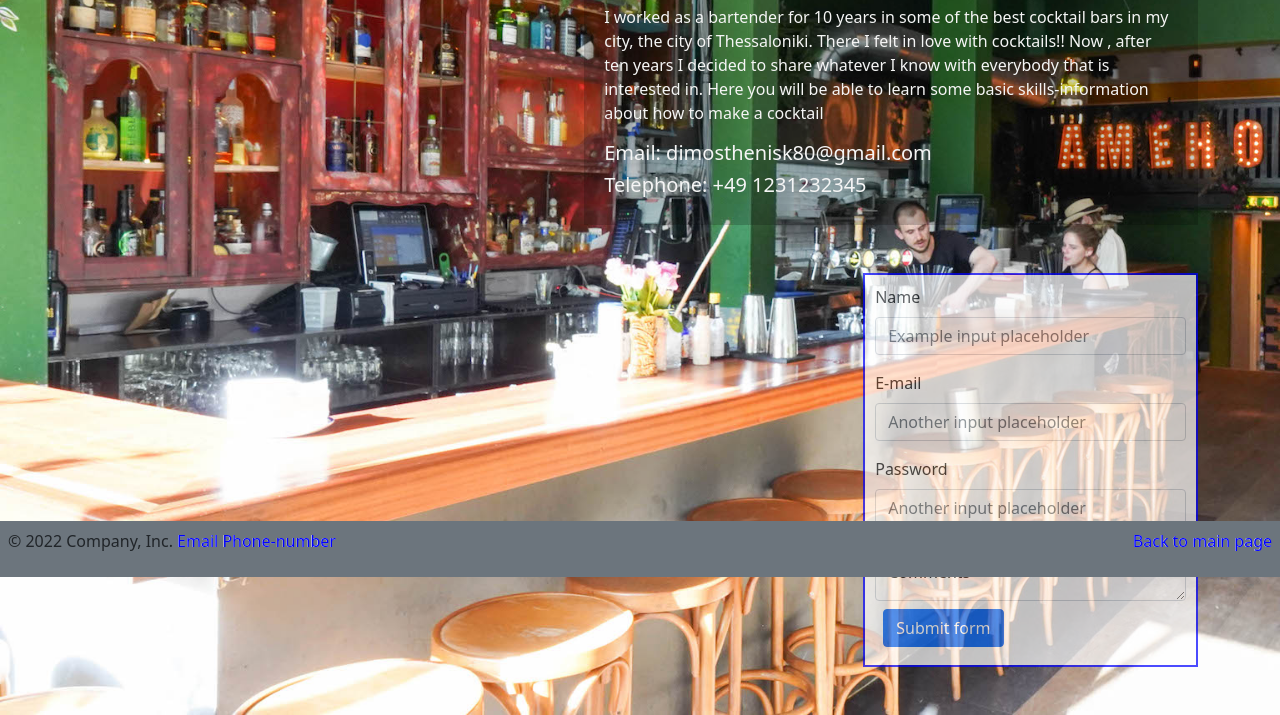
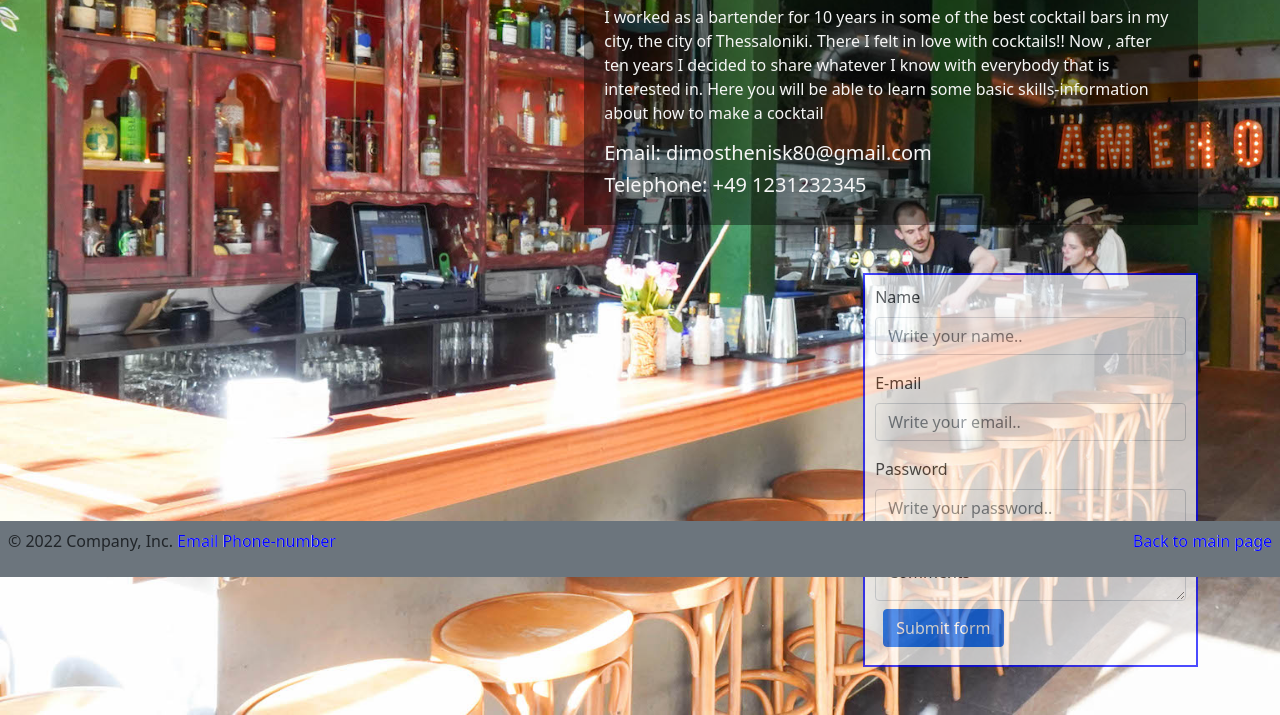
Before and after one commit to Dimosthenis22/coctails, a plain HTML site: page contact.html in a window 1280 px wide. Shown: the part 223-938 px from the top of the page. Drawn offline with nearby package versions, Linux system fonts and the light colour scheme; a web font is replaced by a local one.

Commit message:
Dimosthenis' cocktails

```diff
--- a/contact.html
+++ b/contact.html
@@ -49,18 +49,18 @@
       <section class="contact ms-auto my-5">
       <div class="mb-3">
         <label for="formGroupExampleInput" class="form-label">Name</label>
-        <input type="text" class="form-control" id="formGroupExampleInput" placeholder="Example input placeholder">
+        <input type="text" class="form-control" id="formGroupExampleInput" placeholder="Write your name..">
       </div>
       <div class="mb-3">
         <label for="formGroupExampleInput2" class="form-label">E-mail</label>
-        <input type="email" class="form-control" id="formGroupExampleInput2" placeholder="Another input placeholder">
+        <input type="email" class="form-control" id="formGroupExampleInput2" placeholder="Write your email..">
       </div>
       <div class="mb-3">
         <label for="formGroupExampleInput2" class="form-label">Password</label>
-        <input type="password" class="form-control" id="formGroupExampleInput2" placeholder="Another input placeholder">
+        <input type="password" class="form-control" id="formGroupExampleInput2" placeholder="Write your password..">
       </div>
       <div class="form-floating">
-        <textarea class="form-control" placeholder="Leave a comment here" id="floatingTextarea"></textarea>
+        <textarea class="form-control" placeholder="your personal experience.." id="floatingTextarea"></textarea>
         <label for="floatingTextarea">Comments</label>
       </div>
       <div class="col-12">
--- a/style.scss
+++ b/style.scss
@@ -88,7 +88,7 @@ h3 {
     width: 50%;
     padding: 10px;
     padding: 20px;
-    background-color: rgba($color: #000000, $alpha: 0.2);
+    background-color: rgba($color: #000000, $alpha: 0.4);
     width: 55%;
     h4 {
         color: black;
```
Also changed, not shown: recipes.html (+4 -1 lines), style.css.
